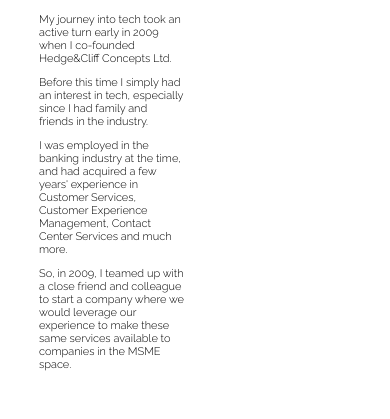
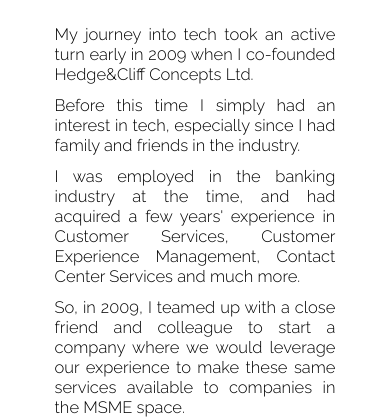
Before and after one commit to ifeanyiEz/mywebsite, a plain HTML site: page index.html in a window 390 px wide. Shown: the part 686-1105 px from the top of the page. Drawn offline with Linux system fonts and the light colour scheme.

Commit message:
Updated with new CSS classes.

```diff
--- a/my-website.css
+++ b/my-website.css
@@ -206,7 +206,31 @@
     display: grid;
     gap: 2rem;
     grid-template-columns: 1fr 1fr;
-    grid-template-rows: auto;
+    grid-template-rows: 1fr;
+}
+
+.about-content {
+    max-width: 90%;
+    margin-left: auto;
+    margin-right: auto;
+    display: flex;
+    flex-direction: column;
+    justify-content: center;
+    align-items: center;
+}
+
+.about-text {
+    font-size: 1.5rem;
+    text-align: justify;
+    margin: 0.5rem 0;
+}
+
+.about-logo {
+    float: right;
+}
+
+.text-margin-top {
+ margin-top: 1.5rem;
 }
 
 .tech-decoration {
@@ -447,6 +471,13 @@
         grid-template-rows: 1fr 1fr 1fr 1fr;
     }
 
+    .about-information {
+        display: grid;
+        gap: 2rem;
+        grid-template-columns: 1fr;
+        grid-template-rows: 1fr 1fr;
+    }
+
     .company-name {
         text-align: center;
     }
@@ -568,6 +599,13 @@
         grid-template-rows: 1fr 1fr;
     }
 
+    .about-information {
+        display: grid;
+        gap: 2rem;
+        grid-template-columns: 1fr;
+        grid-template-rows: 1fr 1fr;
+    }
+
     .company-name {
         text-align: center;
     }
@@ -664,6 +702,13 @@
         display: grid;
         gap: 2rem;
         grid-template-columns: 1fr 1fr 1fr;
+        grid-template-rows: 1fr 1fr;
+    }
+
+    .about-information {
+        display: grid;
+        gap: 2rem;
+        grid-template-columns: 1fr;
         grid-template-rows: 1fr 1fr;
     }
 
```
